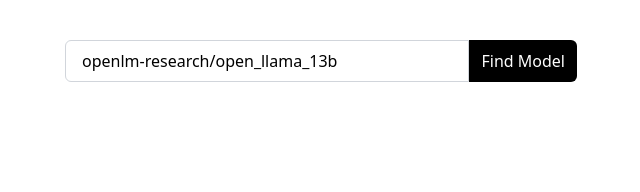
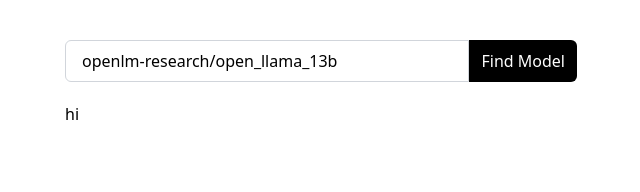
Before and after one commit to nikolaspapastavrou/scale-ai-hackathon-front-end, a Next.js app: page / in a window 1280 px wide. Shown: the top 192 px of the page, without its empty margins (319-959 px from the left). Built offline with nearby package versions, Linux system fonts and the light colour scheme.

Commit message:
valodation

```diff
--- a/pages/index.js
+++ b/pages/index.js
@@ -62,6 +62,10 @@ export default function Home() {
         <div className="max-w-[512px] mx-auto">
           <PromptForm onSubmit={handleSubmit} />
         </div>
+
+        <div className="max-w-[512px] mx-auto">
+          <p> hi</p>
+        </div>
       </main>
     </div>
   );
```
